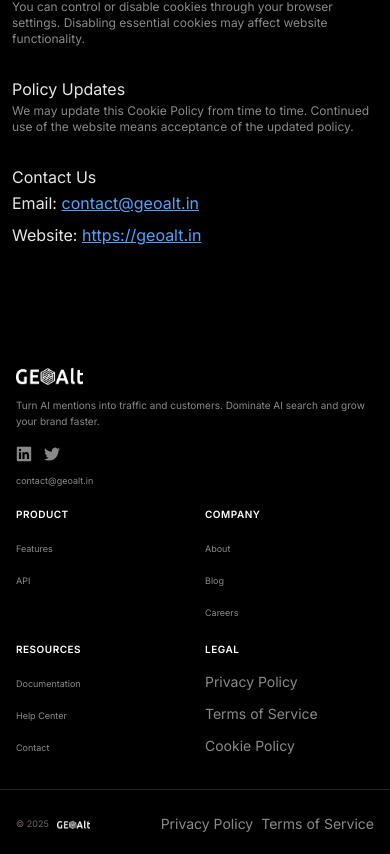
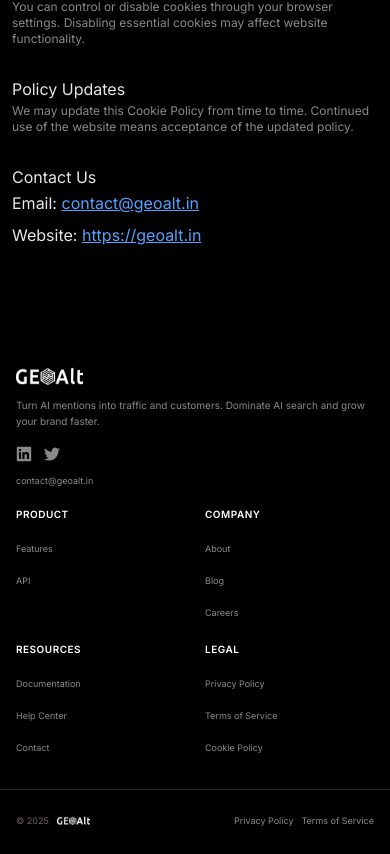
Before and after one commit to geoalt43/geoalt-website, a Next.js app: page /cookie-policy in a window 390 px wide. Shown: the part 529-1383 px from the top of the page. Built offline with nearby package versions, Linux system fonts and the light colour scheme; no server answers.

Commit message:
responsivenness

```diff
--- a/src/components/layout/footer.tsx
+++ b/src/components/layout/footer.tsx
@@ -176,17 +176,17 @@ export function Footer() {
               </h3>
               <ul className="mt-3 sm:mt-4 md:mt-5 space-y-2 sm:space-y-3 md:space-y-4">
                 <li>
-                  <Link href="/privacy-policy" className="text-sm sm:text-xs text-[#898989] hover:text-white transition-none">
+                  <Link href="/privacy-policy" className="text-[9px] sm:text-xs md:text-sm text-[#898989] hover:text-white transition-none">
                     Privacy Policy
                   </Link>
                 </li>
                 <li>
-                  <Link href="/terms-of-service" className="text-sm sm:text-xs text-[#898989] hover:text-white transition-none">
+                  <Link href="/terms-of-service" className="text-[9px] sm:text-xs md:text-sm text-[#898989] hover:text-white transition-none">
                     Terms of Service
                   </Link>
                 </li>
                 <li>
-                  <Link href="/cookie-policy" className="text-sm sm:text-xs text-[#898989] hover:text-white transition-none">
+                  <Link href="/cookie-policy" className="text-[9px] sm:text-xs md:text-sm text-[#898989] hover:text-white transition-none">
                     Cookie Policy
                   </Link>
                 </li>
@@ -215,13 +215,13 @@ export function Footer() {
               <div className="flex items-center gap-2 sm:gap-3 md:gap-4">
                 <Link
                   href="/privacy-policy"
-                  className="text-sm sm:text-xs text-[#898989] hover:text-white transition-none whitespace-nowrap"
+                  className="text-[9px] sm:text-xs md:text-sm text-[#898989] hover:text-white transition-none whitespace-nowrap"
                 >
                   Privacy Policy
                 </Link>
                 <Link
                   href="/terms-of-service"
-                  className="text-sm sm:text-xs text-[#898989] hover:text-white transition-none whitespace-nowrap"
+                  className="text-[9px] sm:text-xs md:text-sm text-[#898989] hover:text-white transition-none whitespace-nowrap"
                 >
                   Terms of Service
                 </Link>
--- a/src/components/policy-pages/policy-footer.tsx
+++ b/src/components/policy-pages/policy-footer.tsx
@@ -127,17 +127,17 @@ export function PolicyFooter() {
             </h3>
             <ul className="mt-3 sm:mt-4 md:mt-5 space-y-2 sm:space-y-3 md:space-y-4">
               <li>
-                <Link href="/privacy-policy" className="text-sm sm:text-xs text-[#898989] hover:text-white transition-none">
+                <Link href="/privacy-policy" className="text-[9px] sm:text-xs md:text-sm text-[#898989] hover:text-white transition-none">
                   Privacy Policy
                 </Link>
               </li>
               <li>
-                <Link href="/terms-of-service" className="text-sm sm:text-xs text-[#898989] hover:text-white transition-none">
+                <Link href="/terms-of-service" className="text-[9px] sm:text-xs md:text-sm text-[#898989] hover:text-white transition-none">
                   Terms of Service
                 </Link>
               </li>
               <li>
-                <Link href="/cookie-policy" className="text-sm sm:text-xs text-[#898989] hover:text-white transition-none">
+                <Link href="/cookie-policy" className="text-[9px] sm:text-xs md:text-sm text-[#898989] hover:text-white transition-none">
                   Cookie Policy
                 </Link>
               </li>
@@ -166,13 +166,13 @@ export function PolicyFooter() {
             <div className="flex items-center gap-2 sm:gap-3 md:gap-4">
               <Link
                 href="/privacy-policy"
-                className="text-sm sm:text-xs text-[#898989] hover:text-white transition-none whitespace-nowrap"
+                className="text-[9px] sm:text-xs md:text-sm text-[#898989] hover:text-white transition-none whitespace-nowrap"
               >
                 Privacy Policy
               </Link>
               <Link
                 href="/terms-of-service"
-                className="text-sm sm:text-xs text-[#898989] hover:text-white transition-none whitespace-nowrap"
+                className="text-[9px] sm:text-xs md:text-sm text-[#898989] hover:text-white transition-none whitespace-nowrap"
               >
                 Terms of Service
               </Link>
```
